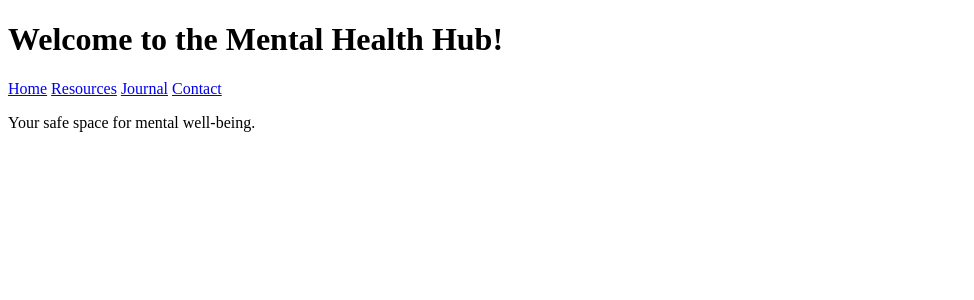
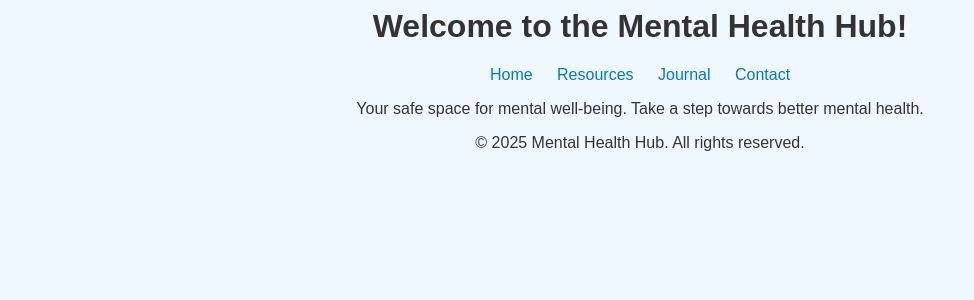
Before and after one commit to Johnathansys/eira, a Flask app: page / in a window 1280 px wide. Shown: the top 300 px of the page, without its empty margins (0-974 px from the left). Run offline with Flask 3, Linux system fonts and the light colour scheme.

Commit message:
index html v2

```diff
--- a/templates/index.html
+++ b/templates/index.html
@@ -1,18 +1,27 @@
-<!DOCTYPE html>
-<html>
-    <head>
-        <title>Mental Health Hub
-        <link rel="stylesheet" href="{{ url_for('static', filename='style.css') }}">
-        </title>
-    </head>
-    <body>
+<html lang="en">
+<head>
+    <meta charset="UTF-8">
+    <meta name="viewport" content="width=device-width, initial-scale=1.0">
+    <title>Mental Health Hub</title>
+    <link rel="stylesheet" href="{{ url_for('static', filename='style.css') }}">
+</head>
+<body>
+    <header>
         <h1>Welcome to the Mental Health Hub!</h1>
         <nav>
             <a href="/">Home</a>
             <a href="/resources">Resources</a>
-            <a href="/jounal">Journal</a>
+            <a href="/journal">Journal</a>
             <a href="/contact">Contact</a>
         </nav>
-        <p>Your safe space for mental well-being.</p>
-    </body>
+    </header>
+
+    <section class="intro">
+        <p>Your safe space for mental well-being. Take a step towards better mental health.</p>
+    </section>
+
+    <footer>
+        <p>&copy; 2025 Mental Health Hub. All rights reserved.</p>
+    </footer>
+</body>
 </html>
```
